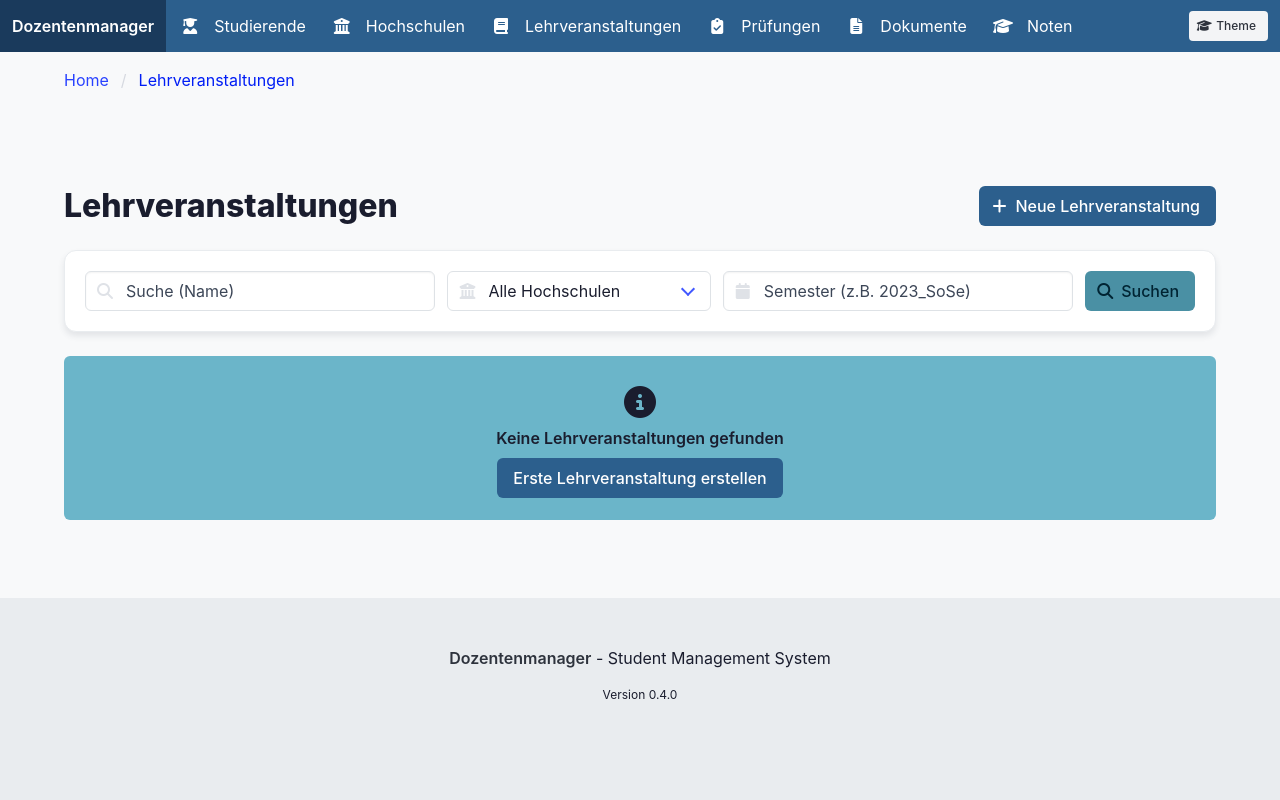
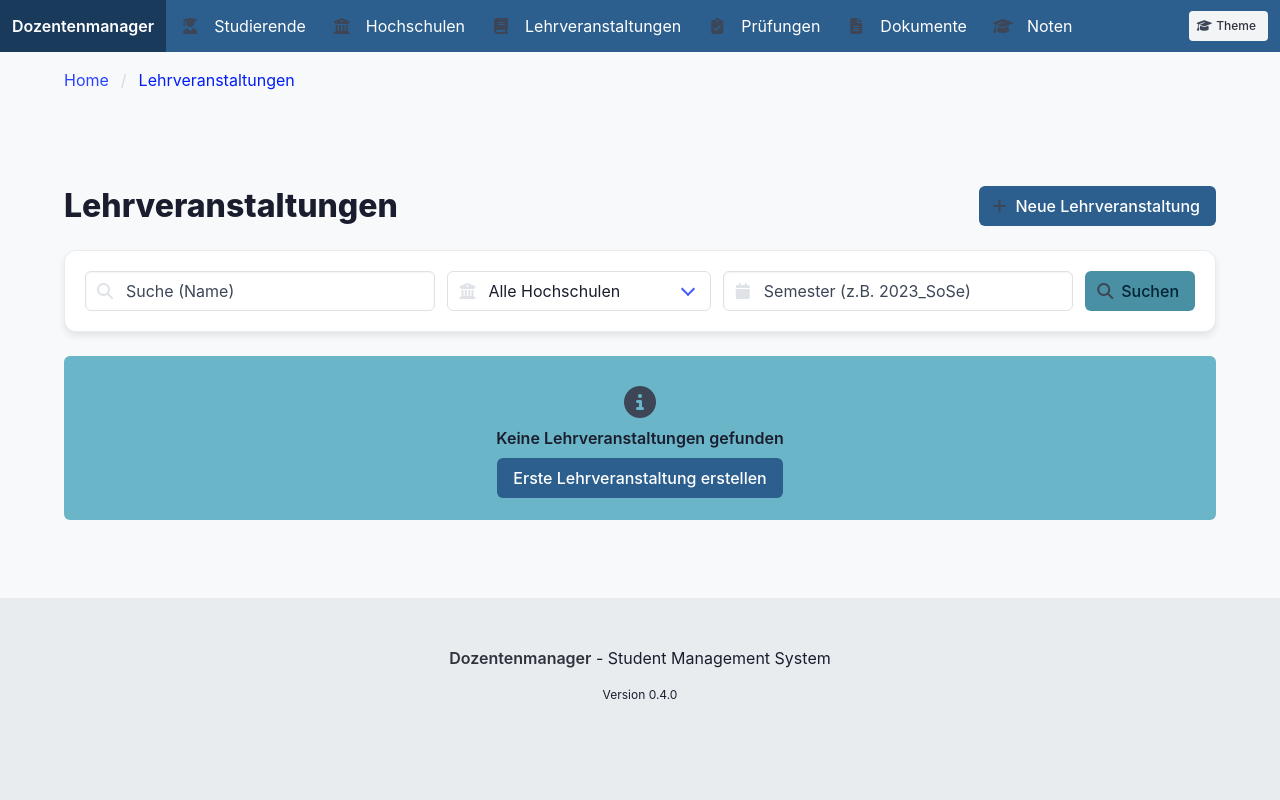
Before and after one commit to jvanvinkenroye/dozentenmanager, a Flask app: page /courses/ in a window 1280 px wide. Run offline with Flask 3, Linux system fonts and the light colour scheme; some libraries are stand-ins or nearby versions.

Commit message:
Improve icon contrast

```diff
--- a/app/static/css/themes.css
+++ b/app/static/css/themes.css
@@ -488,6 +488,10 @@ p, .content {
     color: var(--text-light) !important;
 }
 
+.icon {
+    color: var(--text-secondary);
+}
+
 /* Code elements */
 code {
     background-color: var(--bg-tertiary);
```
